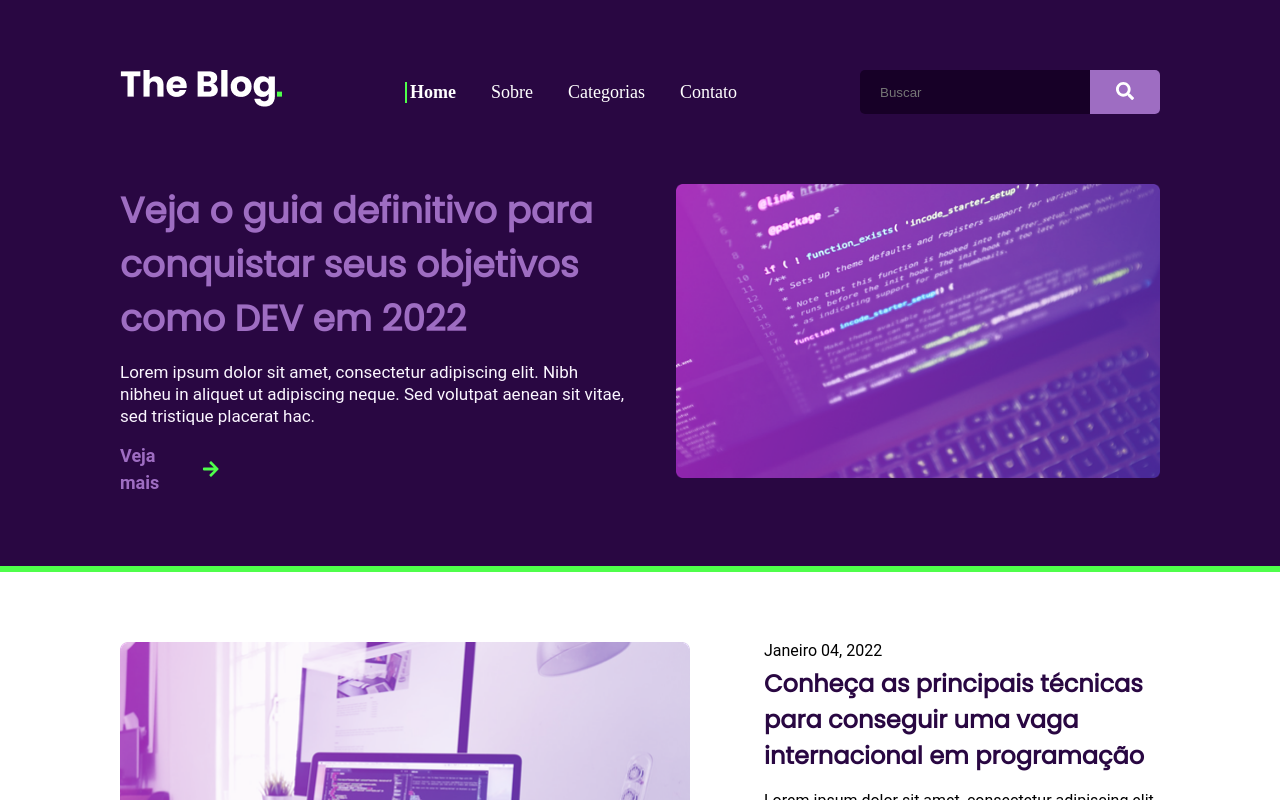
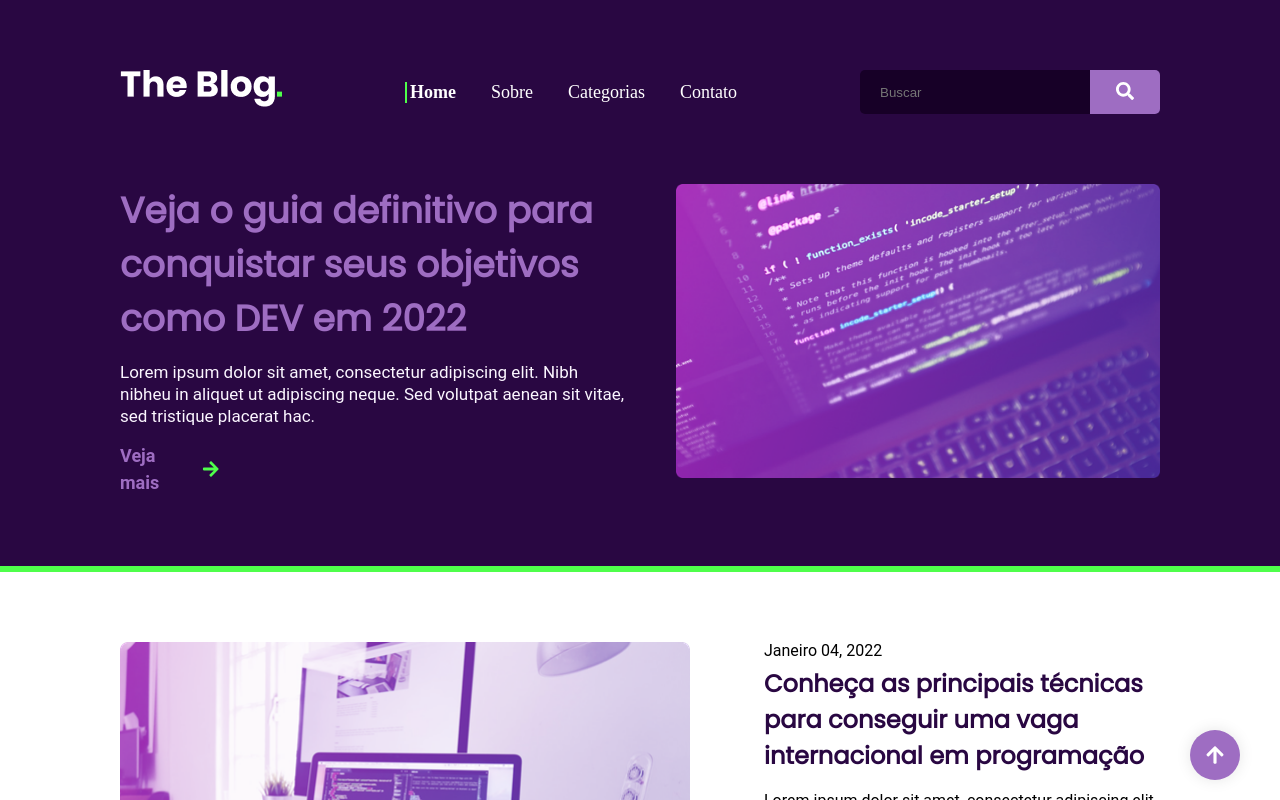
Before and after one commit to joaohenriquebrs/Blog-Client, a Next.js app: page / in a window 1280 px wide. Built offline with nearby package versions, Linux system fonts and the light colour scheme.

Commit message:
main: added button to top

```diff
--- a/src/pages/index.tsx
+++ b/src/pages/index.tsx
@@ -1,3 +1,4 @@
+import React, { useRef } from 'react';
 import Header from 'components/header';
 import {
   MainContainer, ContentContainer, TopContentContainer,
@@ -5,14 +6,27 @@ import {
   RightTopContent, FirstRightContainer, DateText,
   SecondRightContainer, BottomContent, MainTextRight,
   SubTextRight, BlockBottom, BottomImage, MainTextBottom,
-  SubTextBottom
+  SubTextBottom, ButtonUpPage, Reference
 } from './style';
 import Image from 'next/image';
 import { FirstImageMain, FourthImageMain, SecondImageMain, ThirdImageMain } from 'assets';
+import { FaArrowUp } from 'react-icons/fa';
 
 export default function Home() {
+  const mainContentRef = useRef<HTMLDivElement>(null);
+
+  const scrollToTop = () => {
+    if (mainContentRef.current) {
+      mainContentRef.current.scrollIntoView({
+        behavior: 'smooth',
+        block: 'start'
+      });
+    }
+  };
+
   return (
     <MainContainer>
+      <Reference ref={mainContentRef}></Reference>
       <Header />
       <ContentContainer>
         <TopContentContainer>
@@ -78,6 +92,7 @@ export default function Home() {
             </SubTextBottom>
           </BlockBottom>
         </BottomContent>
+        <ButtonUpPage onClick={scrollToTop}><FaArrowUp color="#FFF" /></ButtonUpPage>
       </ContentContainer>
     </MainContainer>
   );
--- a/src/pages/style.ts
+++ b/src/pages/style.ts
@@ -7,6 +7,11 @@ export const MainContainer = styled.div`
   flex-direction: column;
   align-items: center;
   overflow-x: hidden;
+`;
+
+export const Reference = styled.div`
+  width: 0;
+  height: 0;
 `;
 
 export const ContentContainer = styled.div`
@@ -342,3 +347,29 @@ export const SubTextBottom = styled.div`
     margin-bottom: 20px;
   }
 `;
+
+export const ButtonUpPage = styled.button`
+  position: fixed;
+  bottom: 20px;
+  right: 40px;
+  background-color: #9E6DC2;
+  border: none;
+  border-radius: 50%;
+  width: 50px;
+  height: 50px;
+  display: flex;
+  justify-content: center;
+  align-items: center;
+  cursor: pointer;
+  box-shadow: 0px 0px 15px rgba(0, 0, 0, 0.1);
+  transition: background-color 0.3s ease, transform 0.3s ease;
+
+  &:hover {
+    background-color: #4FFF4B;
+    transform: scale(1.1);
+  }
+
+  svg {
+    font-size: 20px;
+  }
+`;
```
